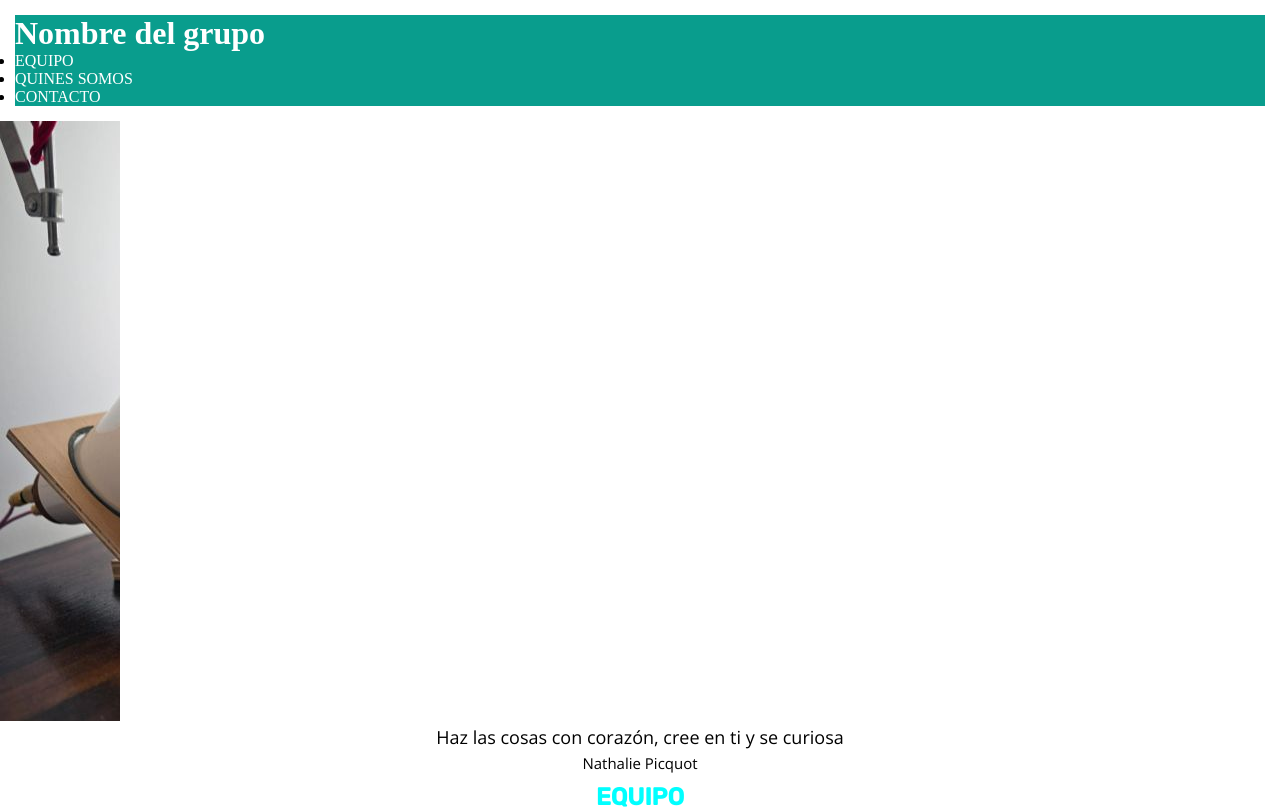
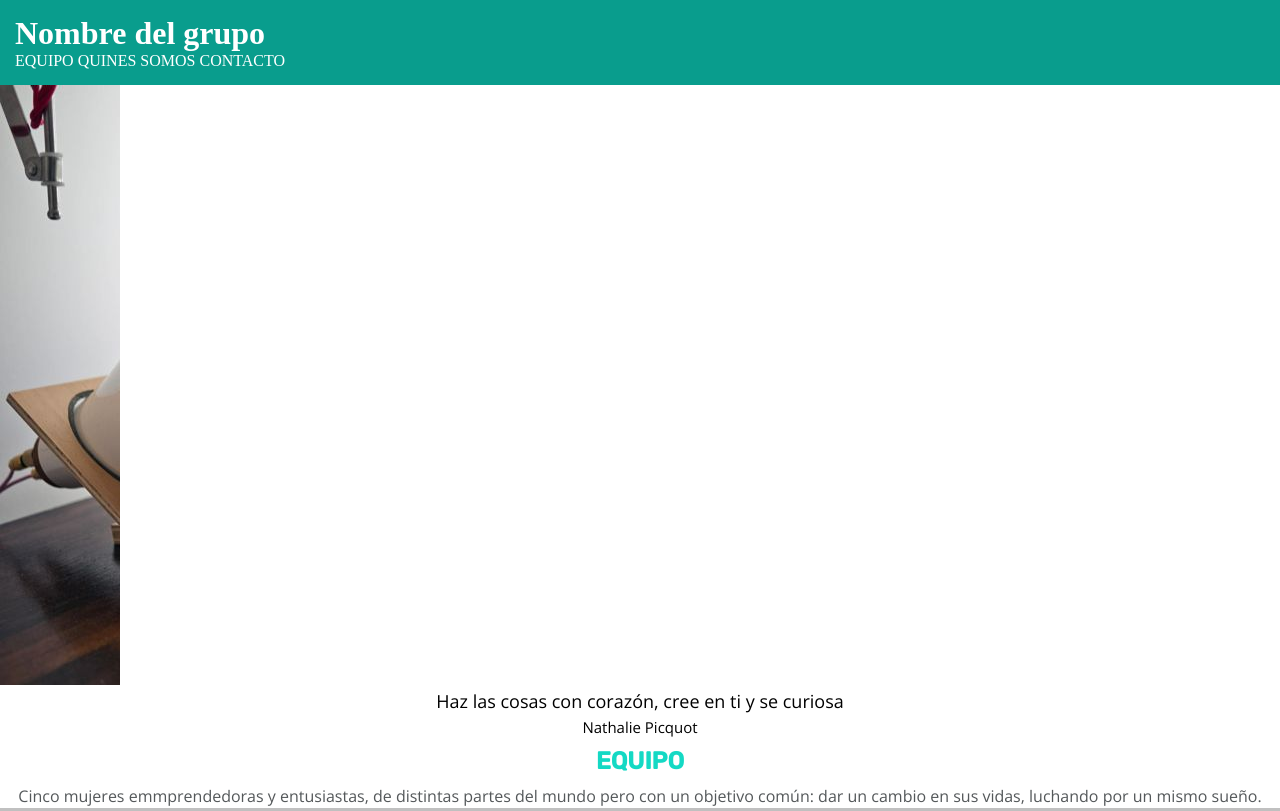
Before and after one commit to CriSFV/Maquetacion-de-una-web, a plain HTML site: page HTML/index.html in a window 1280 px wide. Shown: the top 811 px of the page. Drawn offline with nearby package versions, Linux system fonts and the light colour scheme.

Commit message:
colores de header

```diff
--- a/CSS/style.css
+++ b/CSS/style.css
@@ -34,15 +34,15 @@
 }
 .arriba{
   background-color: #099d8d;
-
-  margin: 15px;
+  padding: 15px;
 }
 .lista{
   display: flex;
 }
-.blanco{
+.texto-cabecera{
   color: white;
   text-decoration:none;
+  list-style: none;
 }
 .fortalezas-debilidades {
   background-color: cool-grey;
@@ -64,7 +64,7 @@ fondo equipo {
 }
 #equipo {
   font-size: 24px;
-  color: aqua;
+  color: #14d9c4;
   line-height: 45px;
   text-align: center;
   font-weight: 500px;
--- a/HTML/index.html
+++ b/HTML/index.html
@@ -14,14 +14,12 @@
   </head>
   <body>
     <header class="arriba container">
-      <h1 class="blanco">Nombre del grupo</h1>
+      <h1 class="texto-cabecera">Nombre del grupo</h1>
       <nav>
-        <ul>
           <!-- pdte incluir las id# -->
-          <li><a href="#equipo" class="blanco">EQUIPO</a></li>
-          <li><a href="#QuienesSomos" class="blanco">QUINES SOMOS</a></li>
-          <li><a href="./contacto.html" class="blanco">CONTACTO</a></li>
-        </ul>
+          <a href="#equipo" class="texto-cabecera">EQUIPO</a>
+          <a href="#QuienesSomos" class="texto-cabecera">QUINES SOMOS</a>
+          <a href="./contacto.html" class="texto-cabecera">CONTACTO</a>
       </nav>
     </header>
     <main>
```
